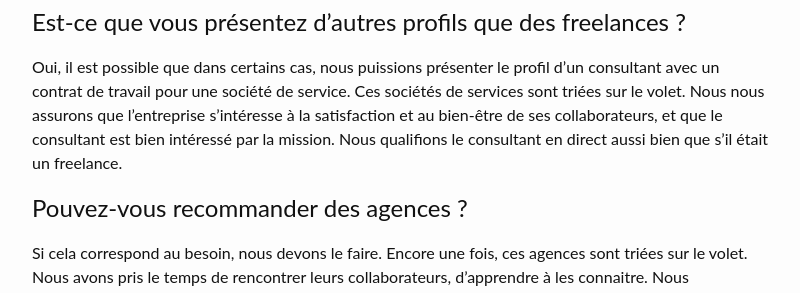
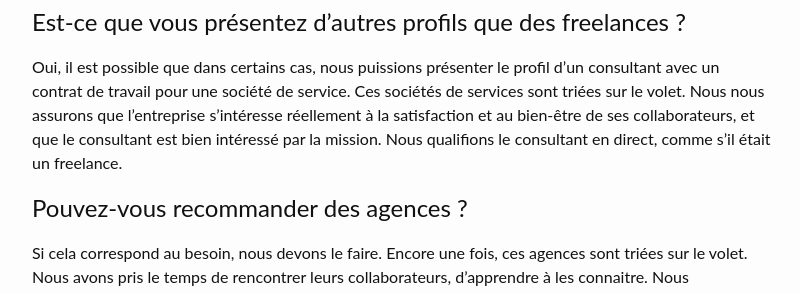
Before and after one commit to jechercheundev/faq, a Jekyll site: the page built from freelance.md, in a window 1280 px wide and 900 px high, scrolled down 2086 px. Shown: the part 203-496 px from the top of the window, without its empty margins (238-1038 px from the left). Built offline with Jekyll 4.4.1, drawn with Linux system fonts in a browser that asks for light colours; a script that is not in the unit is left out.

Commit message:
orthographe

```diff
--- a/freelance.md
+++ b/freelance.md
@@ -80,7 +80,7 @@ Nous vous encourageons à prendre un acompte. Si vous en prenez un, nous attendr
 
 ## Est-ce que vous présentez d'autres profils que des freelances ?
 
-Oui, il est possible que dans certains cas, nous puissions présenter le profil d'un consultant avec un contrat de travail pour une société de service. Ces sociétés de services sont triées sur le volet. Nous nous assurons que l'entreprise s'intéresse à la satisfaction et au bien-être de ses collaborateurs, et que le consultant est bien intéressé par la mission. Nous qualifions le consultant en direct aussi bien que s'il était un freelance.
+Oui, il est possible que dans certains cas, nous puissions présenter le profil d'un consultant avec un contrat de travail pour une société de service. Ces sociétés de services sont triées sur le volet. Nous nous assurons que l'entreprise s'intéresse réellement à la satisfaction et au bien-être de ses collaborateurs, et que le consultant est bien intéressé par la mission. Nous qualifions le consultant en direct, comme s'il était un freelance.
 
 ## Pouvez-vous recommander des agences ?
 
```
